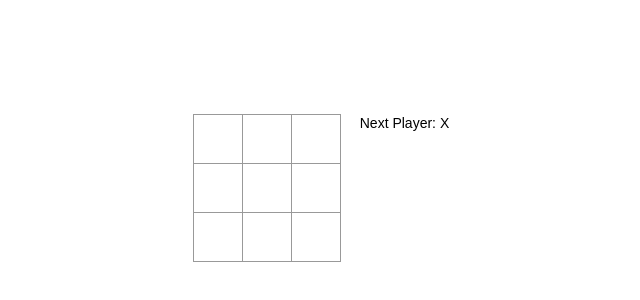
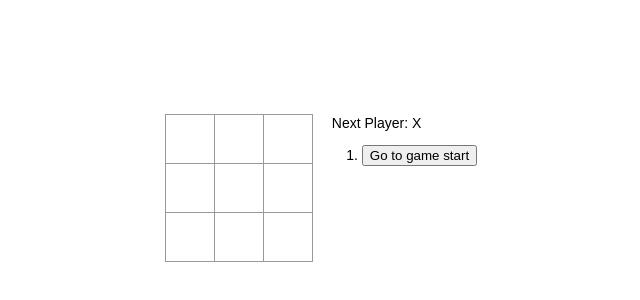
Before and after one commit to mekdie/react-tic-tac-toe, a React (Create React App) app: page / in a window 1280 px wide. Shown: the part 220-520 px from the top of the page, without its empty margins (319-959 px from the left). Built offline with nearby package versions, Linux system fonts and the light colour scheme.

Commit message:
Updated version 0.4: Added Time Travel - done !

```diff
--- a/src/App.js
+++ b/src/App.js
@@ -33,11 +33,33 @@ function App() {
     //filling up the history with array of objects of the current board condition
     const [history, setHistory] = useState([{ squares: Array(9).fill(null) }]);
     const [xTurn, setXTurn] = useState(true);
+    const [stepNumber, setStepNumber] = useState(0);
 
     const currentHistory = history;
-    const current = currentHistory[currentHistory.length - 1];
+    const current = currentHistory[stepNumber];
+    // const current = currentHistory[stepNumber];
 
     const winner = calculateWinner(current.squares);
+
+    //jump to moves
+    const jumpTo = (step) => {
+        setStepNumber(step);
+        setXTurn(step % 2 === 0);
+    };
+
+    const moves = currentHistory.map((step, move) => {
+        //move is the current index while step is the value
+        //so 0 is the initial move (game start)
+        // 1 is the first move and so on....
+        const desc = move ? "Go to move #" + move : "Go to game start";
+
+        // For each move in the tic-tac-toe game’s history, we create a list item <li> which contains a button <button>. The button has a onClick handler which calls a method called this.jumpTo(). We haven’t implemented the jumpTo() method yet.
+        return (
+            <li key={move}>
+                <button onClick={() => jumpTo(move)}> {desc}</button>
+            </li>
+        );
+    });
 
     let status;
     if (winner) {
@@ -48,7 +70,14 @@ function App() {
 
     //handling click
     const handleClick = (i) => {
-        const squares = current.squares.slice(); //make a copy of the every move (squares object) inside
+        //this is to ensure if we “go back in time” and then make a new move from that point, we throw away all the “future” history that would now be incorrect
+        const innerHistory = history.slice(0, stepNumber + 1); //make a copy of array from index 0 to x + 1 (e.g. if 0 to 4, then copy element from 0-3)
+
+        const innerCurrent = innerHistory[innerHistory.length - 1];
+
+        const squares = innerCurrent.squares.slice(); //make a copy of the every move (squares object) inside
+
+        // console.log(squares);
 
         // //immutability by creating a copy of squares array
         // const newSquares = squares.slice(); //slice is a function to take portions of an array, in this case it takes all current array inside squares state
@@ -60,7 +89,8 @@ function App() {
         }
         squares[i] = xTurn ? "X" : "O";
 
-        setHistory(currentHistory.concat([{ squares: squares }]));
+        setStepNumber(innerHistory.length);
+        setHistory(innerHistory.concat([{ squares: squares }]));
         setXTurn(!xTurn);
     };
 
@@ -76,7 +106,7 @@ function App() {
                 </div>
                 <div className="game-info">
                     <div>{status}</div>
-                    <ol>{/* TODO */}</ol>
+                    <ol>{moves}</ol>
                 </div>
             </div>
         </div>
--- a/src/components/Board.jsx
+++ b/src/components/Board.jsx
@@ -1,6 +1,5 @@
 import { React } from "react";
 import Square from "./Square";
-import { useState } from "react";
 
 const Board = (props) => {
     //hook state
```
Also changed, not shown: 1 other file (tests, documents, lock files or other folders).
